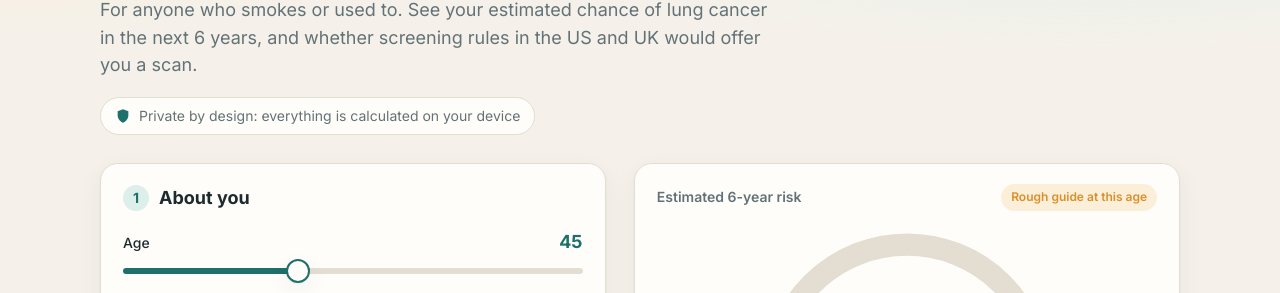
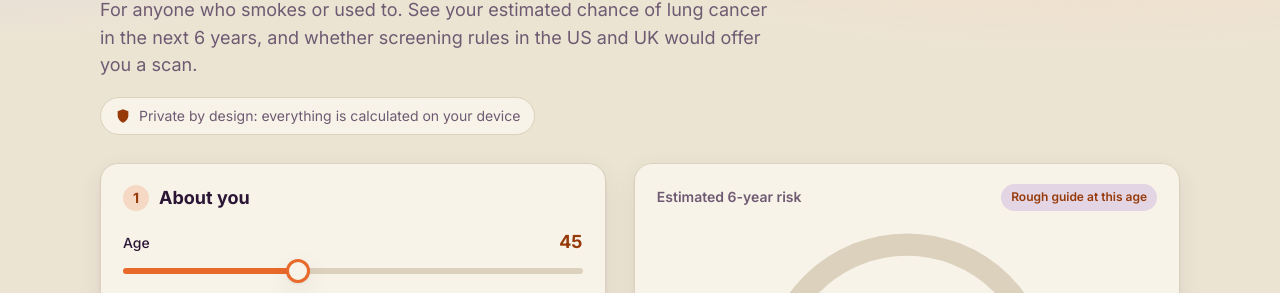
Before and after one commit to tttamannaanand/lungrisk, a website built with Vite: page web/index.html in a window 1280 px wide. Shown: the part 181-474 px from the top of the page. Built offline with nearby package versions, Linux system fonts and the light colour scheme.

Commit message:
Orange, dark purple and bone colour scheme
- Light: bone background, dark purple text, orange fills
- Dark: deep purple background, bone text, lighter orange
- Orange text uses a deeper burnt shade; every text/background pair
  checked at >= 4.9:1 (bright orange alone was 2.9:1 on bone)
- Colour tokens renamed by role (accent, accent-ink, accent-soft)
- Air map keeps CPCB's standard AQI colours

Co-Authored-By: Claude Opus 5.5 <noreply@anthropic.com>

```diff
--- a/web/styles.css
+++ b/web/styles.css
@@ -1,31 +1,41 @@
 :root {
-  --bg: #f5f1ea;
-  --surface: #fffdf9;
-  --ink: #1d2b2f;
-  --muted: #637277;
-  --line: #e4ddd1;
-  --teal: #1f6f6b;
-  --teal-soft: #dcefeb;
-  --low: #2f8f6f;
-  --mid: #d9902a;
-  --high: #c8553d;
-  --amber-soft: #fbefd9;
-  --shadow: 0 1px 2px rgb(29 43 47 / 6%), 0 8px 24px rgb(29 43 47 / 6%);
+  /* Bone, dark purple and orange. Contrast-checked: orange is only used as
+     text in its deeper "ink" shade (at least 5:1 on every background it sits on); bright orange is for
+     fills, with dark purple text on top (5.2:1). */
+  --bg: #ece4d3; /* bone */
+  --surface: #f8f3e8;
+  --ink: #2a1535; /* dark purple */
+  --muted: #6e5a72;
+  --line: #dcd1bd;
+  --accent: #e8692a; /* orange: fills, sliders, gauge */
+  --accent-ink: #963a0a; /* burnt orange: links and labels */
+  --accent-soft: #f6d9c4;
+  --on-accent: #2a1535;
+  --plum-soft: #e3d5e3;
+  --low: #7a4e8c;
+  --mid: #e8692a;
+  --high: #a82c17;
+  --shadow: 0 1px 2px rgb(42 21 53 / 8%), 0 8px 24px rgb(42 21 53 / 8%);
   --radius: 18px;
   --serif: 'Fraunces', Georgia, serif;
   --sans: 'Inter', system-ui, -apple-system, 'Segoe UI', sans-serif;
 }
 @media (prefers-color-scheme: dark) {
   :root {
-    --bg: #111a1c;
-    --surface: #182427;
-    --ink: #e8efee;
-    --muted: #9aaeb0;
-    --line: #2a3a3d;
-    --teal: #6fc7bd;
-    --teal-soft: #1d3a37;
-    --amber-soft: #3a2e1a;
-    --shadow: 0 1px 2px rgb(0 0 0 / 30%), 0 8px 24px rgb(0 0 0 / 25%);
+    --bg: #1c1024; /* deep purple */
+    --surface: #28182f;
+    --ink: #ece4d3; /* bone */
+    --muted: #b4a6b4;
+    --line: #3d2a47;
+    --accent: #f28a4b;
+    --accent-ink: #f28a4b;
+    --accent-soft: #4a2631;
+    --on-accent: #1c1024;
+    --plum-soft: #3a2347;
+    --low: #b38cc4;
+    --mid: #f28a4b;
+    --high: #ff6b4a;
+    --shadow: 0 1px 2px rgb(0 0 0 / 35%), 0 8px 24px rgb(0 0 0 / 30%);
   }
 }
 
@@ -44,7 +54,7 @@ body {
   -webkit-font-smoothing: antialiased;
 }
 a {
-  color: var(--teal);
+  color: var(--accent-ink);
 }
 .wrap {
   max-width: 1120px;
@@ -56,8 +66,8 @@ a {
 .hero {
   padding: 48px 0 28px;
   background:
-    radial-gradient(900px 300px at 85% -10%, var(--teal-soft), transparent 70%),
-    radial-gradient(600px 240px at 0% 0%, var(--amber-soft), transparent 70%);
+    radial-gradient(900px 300px at 85% -10%, var(--accent-soft), transparent 70%),
+    radial-gradient(600px 240px at 0% 0%, var(--plum-soft), transparent 70%);
 }
 .eyebrow {
   margin: 0 0 8px;
@@ -65,7 +75,7 @@ a {
   font-weight: 600;
   letter-spacing: 0.08em;
   text-transform: uppercase;
-  color: var(--teal);
+  color: var(--accent-ink);
 }
 h1 {
   margin: 0 0 12px;
@@ -96,7 +106,7 @@ h1 {
 .pill svg {
   width: 16px;
   height: 16px;
-  fill: var(--teal);
+  fill: var(--accent-ink);
 }
 
 /* ---------- layout ---------- */
@@ -138,8 +148,8 @@ h1 {
   width: 26px;
   height: 26px;
   border-radius: 50%;
-  background: var(--teal-soft);
-  color: var(--teal);
+  background: var(--accent-soft);
+  color: var(--accent-ink);
   font-size: 14px;
   font-weight: 700;
 }
@@ -173,8 +183,8 @@ select {
 input[type='number']:focus,
 select:focus {
   outline: none;
-  border-color: var(--teal);
-  box-shadow: 0 0 0 3px var(--teal-soft);
+  border-color: var(--accent-ink);
+  box-shadow: 0 0 0 3px var(--accent-soft);
 }
 .pair {
   display: grid;
@@ -198,7 +208,7 @@ select:focus {
 .slider output {
   font-weight: 700;
   font-size: 18px;
-  color: var(--teal);
+  color: var(--accent-ink);
   font-variant-numeric: tabular-nums;
 }
 .slider input {
@@ -211,7 +221,7 @@ input[type='range'] {
   height: 6px;
   margin: 8px 0;
   border-radius: 999px;
-  background: linear-gradient(to right, var(--teal) 0 var(--fill), var(--line) var(--fill) 100%);
+  background: linear-gradient(to right, var(--accent) 0 var(--fill), var(--line) var(--fill) 100%);
   cursor: pointer;
 }
 input[type='range']::-webkit-slider-thumb {
@@ -220,7 +230,7 @@ input[type='range']::-webkit-slider-thumb {
   height: 24px;
   border-radius: 50%;
   background: var(--surface);
-  border: 2px solid var(--teal);
+  border: 3px solid var(--accent);
   box-shadow: var(--shadow);
   transition: transform 0.12s;
 }
@@ -229,13 +239,13 @@ input[type='range']::-moz-range-thumb {
   height: 22px;
   border-radius: 50%;
   background: var(--surface);
-  border: 2px solid var(--teal);
+  border: 3px solid var(--accent);
 }
 input[type='range']:active::-webkit-slider-thumb {
   transform: scale(1.15);
 }
 input[type='range']:focus-visible {
-  outline: 3px solid var(--teal-soft);
+  outline: 3px solid var(--accent-soft);
   outline-offset: 6px;
 }
 
@@ -270,7 +280,7 @@ input[type='range']:focus-visible {
   box-shadow: var(--shadow);
 }
 .seg label:has(input:focus-visible) {
-  outline: 2px solid var(--teal);
+  outline: 2px solid var(--accent-ink);
 }
 
 .chips {
@@ -300,16 +310,17 @@ input[type='range']:focus-visible {
   color: var(--muted);
 }
 .chip input:checked + span {
-  background: var(--teal);
-  border-color: var(--teal);
-  color: var(--surface);
+  background: var(--accent);
+  border-color: var(--accent);
+  color: var(--on-accent);
+  font-weight: 600;
 }
 .chip input:checked + span::before {
   content: '✓ ';
   color: inherit;
 }
 .chip input:focus-visible + span {
-  outline: 2px solid var(--teal);
+  outline: 2px solid var(--accent-ink);
   outline-offset: 2px;
 }
 .hint {
@@ -354,12 +365,12 @@ input[type='range']:focus-visible {
   border-radius: 999px;
 }
 .tag.validated {
-  background: var(--teal-soft);
-  color: var(--teal);
+  background: var(--accent-soft);
+  color: var(--accent-ink);
 }
 .tag.extrapolated {
-  background: var(--amber-soft);
-  color: var(--mid);
+  background: var(--plum-soft);
+  color: var(--accent-ink);
 }
 
 .gauge {
@@ -470,7 +481,7 @@ input[type='range']:focus-visible {
   padding: 10px 12px;
   margin-top: 8px;
   border-radius: 12px;
-  background: var(--amber-soft);
+  background: var(--plum-soft);
   font-size: 14px;
 }
 
@@ -517,8 +528,8 @@ input[type='range']:focus-visible {
   font-size: 14px;
 }
 .verdict.yes {
-  background: var(--teal-soft);
-  color: var(--teal);
+  background: var(--accent-soft);
+  color: var(--accent-ink);
 }
 .verdict.no {
   background: var(--bg);
@@ -547,8 +558,8 @@ input[type='range']:focus-visible {
 }
 .rule li.met::before {
   content: '✓';
-  background: var(--teal-soft);
-  color: var(--teal);
+  background: var(--accent-soft);
+  color: var(--accent-ink);
 }
 .rule li.unmet {
   color: var(--muted);
@@ -562,7 +573,7 @@ input[type='range']:focus-visible {
   margin: 14px 0 0;
   padding: 14px 16px;
   border-radius: 14px;
-  background: var(--amber-soft);
+  background: var(--plum-soft);
   font-size: 14.5px;
 }
 .disagree strong {
@@ -585,7 +596,7 @@ input[type='range']:focus-visible {
   gap: 12px;
   padding: 12px 14px;
   border-radius: 14px;
-  background: var(--teal-soft);
+  background: var(--accent-soft);
   color: var(--ink);
   text-decoration: none;
   transition: transform 0.15s;
@@ -597,7 +608,7 @@ input[type='range']:focus-visible {
   flex: none;
   width: 22px;
   height: 22px;
-  fill: var(--teal);
+  fill: var(--accent-ink);
 }
 .quitline small {
   display: block;
@@ -856,12 +867,12 @@ footer {
   opacity: 0.6;
 }
 .chart .area {
-  fill: var(--teal);
+  fill: var(--accent);
   opacity: 0.12;
 }
 .chart .line {
   fill: none;
-  stroke: var(--teal);
+  stroke: var(--accent);
   stroke-width: 2;
   stroke-linejoin: round;
 }
@@ -918,7 +929,7 @@ footer {
   background: var(--bg);
 }
 .ranking button.sel {
-  background: var(--teal-soft);
+  background: var(--accent-soft);
 }
 .rk-cigs {
   font-weight: 700;
```
